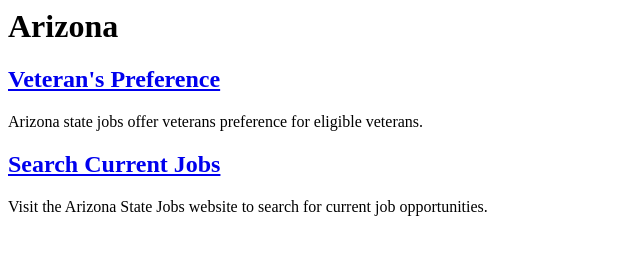
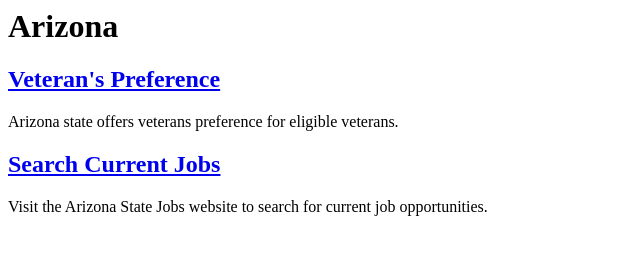
Before and after one commit to civilservicevets/civilservicevets.github.io, a plain HTML site: page arizona.html in a window 1280 px wide. Shown: the full height of the page, 0-640 px from the left. Drawn offline with Linux system fonts and the light colour scheme.

Commit message:
Update arizona.html

```diff
--- a/arizona.html
+++ b/arizona.html
@@ -5,7 +5,7 @@
 <body>
 <h1>Arizona</h1>
 <h2><a href="https://hr.az.gov/veterans-hiring-preference">Veteran's Preference</a></h2>
-<p>Arizona state jobs offer veterans preference for eligible veterans.</p>
+<p>Arizona state offers veterans preference for eligible veterans.</p>
 <h2><a href="https://www.azstatejobs.gov/home">Search Current Jobs</a></h2>
 <p>Visit the Arizona State Jobs website to search for current job opportunities.</p>
 </body>
```
